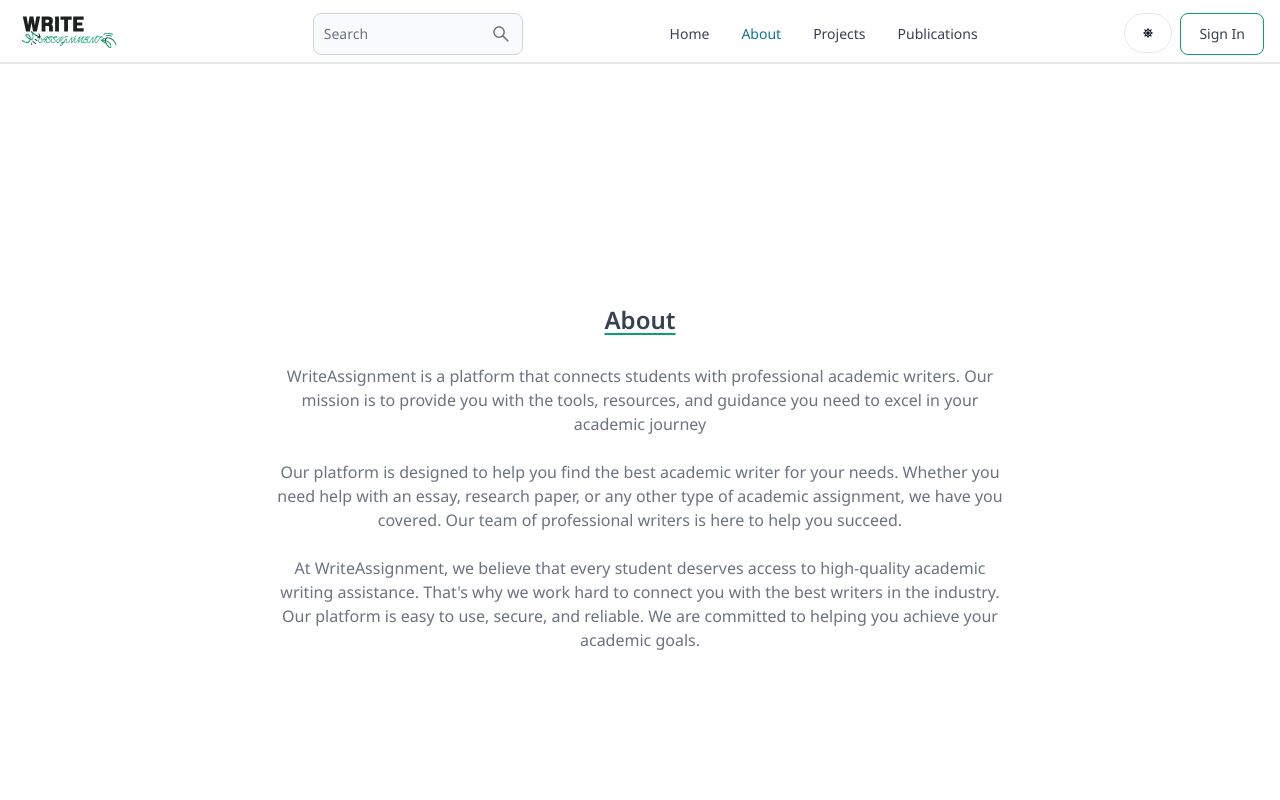
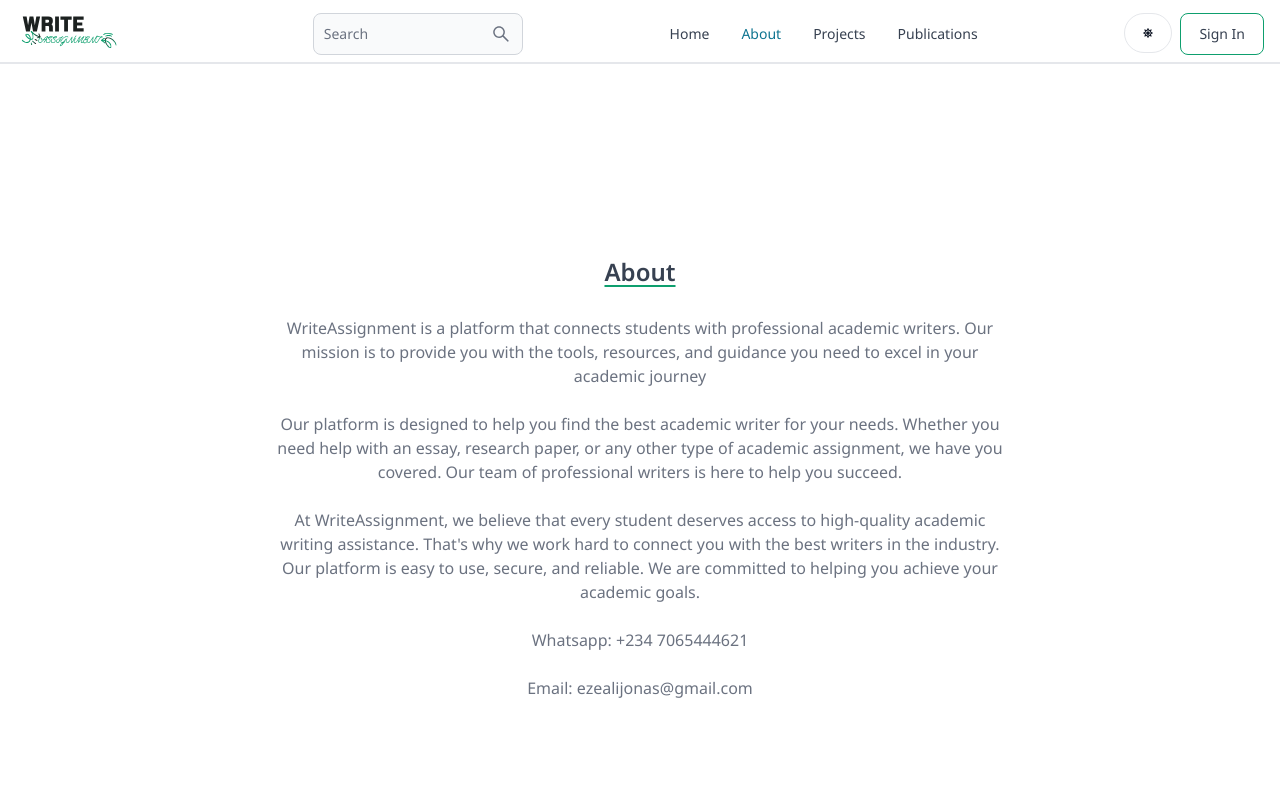
Before and after one commit to vanpersie22/react-blog, a React (Vite) app in the folder client/: page /about in a window 1280 px wide. Shown: the top 800 px of the page. Built offline with nearby package versions, Linux system fonts and the light colour scheme; no server answers; a web font is replaced by a local one.

Commit message:
Update About.jsx

```diff
--- a/client/src/pages/About.jsx
+++ b/client/src/pages/About.jsx
@@ -16,6 +16,8 @@
             <p>At WriteAssignment, we believe that every student deserves access to high-quality academic writing assistance. That's why we work hard to connect you with the best writers in the industry. Our platform is easy to use, secure, and reliable. We are committed to helping you achieve your academic goals.
             </p>
 
+            <p>Whatsapp: <a href="https://wa.me/2347065444621" className='whatsapp'>+234 7065444621</a></p>
+<p>Email: <a href="mailto:ezealijonas@gmail.com" className='whatsapp'>ezealijonas@gmail.com</a></p>
           </div>
         </div>
       </div>
```
